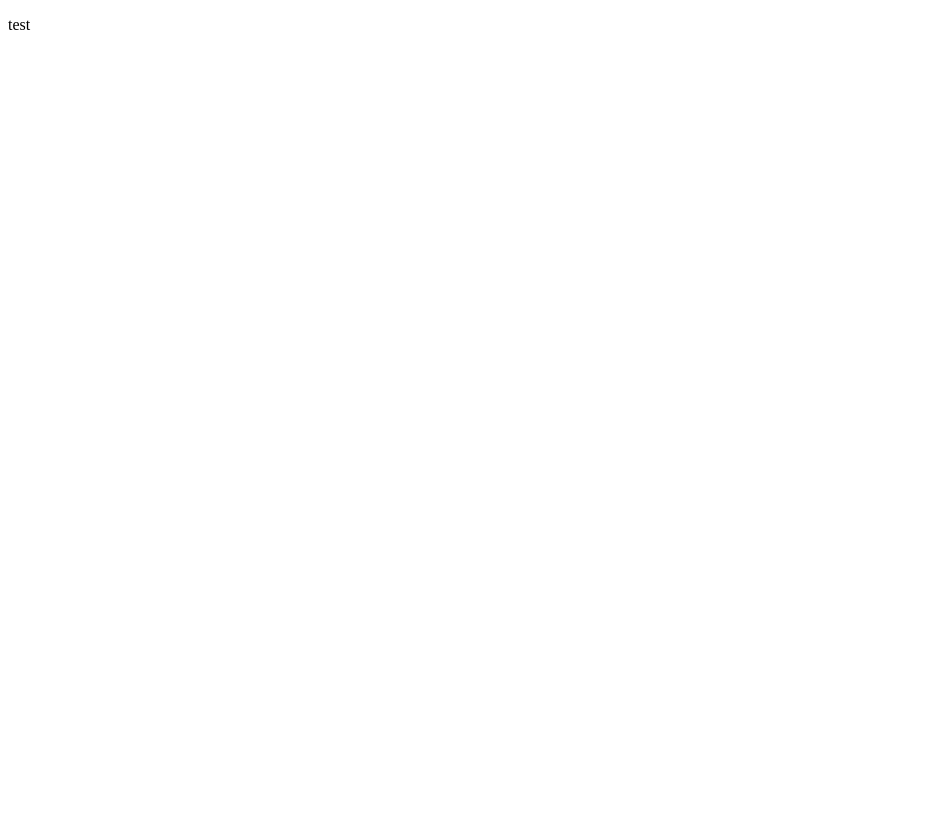
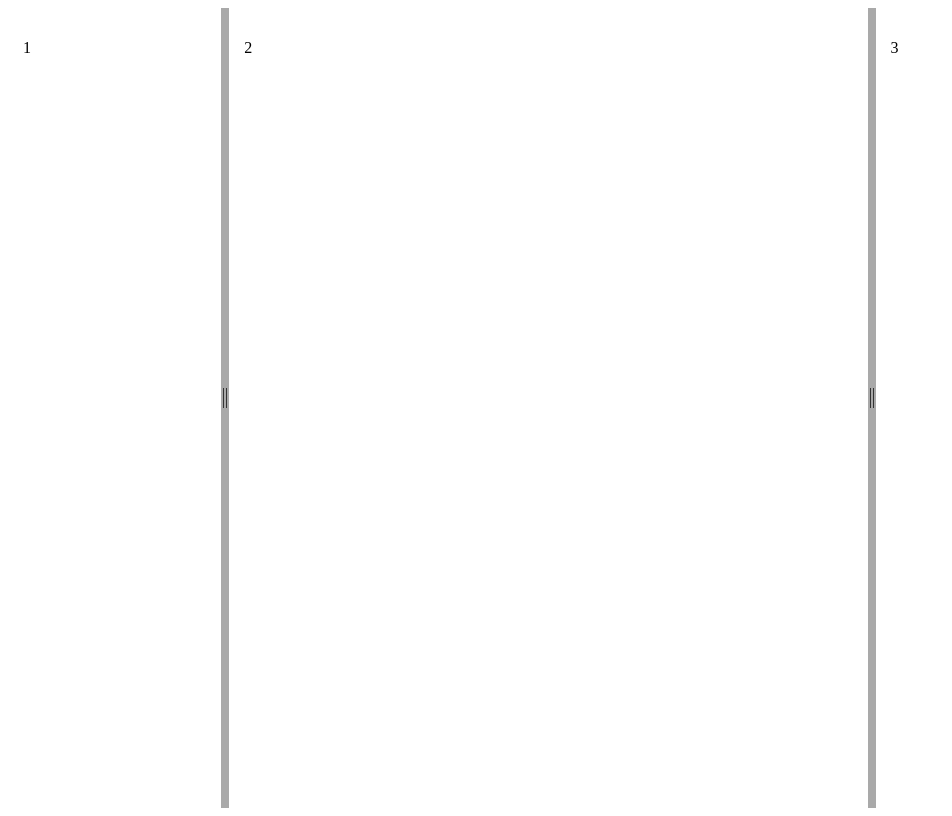
Before and after one commit to vinnikonduru/Overlay, a React app: page / in a window 1280 px wide. Shown: the whole page, without its empty margins (0-952 px from the left). Built offline with nearby package versions, Linux system fonts and the light colour scheme.

Commit message:
Resize layout start

```diff
--- a/package.json
+++ b/package.json
@@ -3,8 +3,12 @@
   "version": "0.1.0",
   "private": true,
   "dependencies": {
+    "@fortawesome/fontawesome-svg-core": "^1.2.27",
+    "@fortawesome/free-regular-svg-icons": "^5.12.1",
+    "@fortawesome/free-solid-svg-icons": "^5.12.1",
     "react": "^16.13.0",
     "react-dom": "^16.13.0",
+    "react-fontawesome": "^1.7.1",
     "styled-components": "^5.0.1"
   },
   "scripts": {
--- a/src/App.js
+++ b/src/App.js
@@ -1,5 +1,6 @@
 import React, { Component } from 'react';
 import './App.css';
+import ToolLayout from './Components/ToolLayout'
 
 
 class App extends Component {
@@ -14,7 +15,7 @@ class App extends Component {
   render() {
     return (
       <>
-      <p>test</p>
+      <ToolLayout />
       </>
     );
   }
--- /dev/null
+++ b/src/Components/ToolLayout.js
@@ -0,0 +1,34 @@
+import React, { Component } from 'react';
+import ToolPanels from '../Components/ToolPanels';
+
+class ToolLayout extends Component {
+  constructor(props){
+    super(props);
+
+  }
+
+
+  render() {
+    return (
+      <React.Fragment>
+         <ToolPanels>
+        <div>
+         <p>1</p>
+        </div>
+
+        <div>
+        <p>2</p>
+        </div>
+
+        <div>
+        <p>3</p>
+        </div>
+      </ToolPanels>
+      </React.Fragment>
+
+
+    );
+  }
+}
+
+export default ToolLayout;
--- /dev/null
+++ b/src/Components/ToolPanels.js
@@ -0,0 +1,85 @@
+import React, { useRef, useState, useEffect } from 'react';
+import './toolpanels.css'
+
+export default function ToolPanels(props){
+  const [properties, setProperties] = useState({
+    isDragging: false,
+    layout_resize_panel:null,
+    delta: 0,
+    initialPos : 0
+  });
+  const [panels, setPanel] = useState([200,900,400])
+  const devRef = useRef();
+
+  useEffect(() => {
+    devRef.current.addEventListener('mousemove', resizePanel);
+    devRef.current.addEventListener('mouseup', stopResize);
+    devRef.current.addEventListener('mouseleave', stopResize);
+    return () => {
+      devRef.current.removeEventListener('mousemove', resizePanel);
+      devRef.current.removeEventListener('mouseup', stopResize);
+      devRef.current.removeEventListener('mouseleave', stopResize);
+
+    }
+  });
+  const startResize = (event, index ) => {
+    event.persist();
+    setProperties(( prevProperties ) => ({
+      ...prevProperties,
+      isDragging: true,
+      layout_resize_panel: index,
+      initialPos : event.clientX
+    }));
+  }
+
+  const stopResize = () => {
+    if(properties.isDragging){
+      setProperties({
+        ...properties,
+        isDragging: false,
+        delta: 0,
+        layout_resize_panel: null,
+        initialPos: 0
+      });
+      let newPanels = [...panels];
+      newPanels[properties.layout_resize_panel] = (panels[properties.layout_resize_panel] || 0) - properties.delta;
+      newPanels[properties.layout_resize_panel - 1] = (panels[properties.layout_resize_panel - 1] || 0) + properties.delta;
+      setPanel(newPanels);
+
+    }
+  }
+  const resizePanel = (event) => {
+    if(properties.isDragging){
+      const delta = event.clientX - properties.initialPos
+      setProperties({
+        ...properties,
+        delta: delta,
+      })
+    }
+  }
+
+  const rest = props.children.slice(1);
+
+  return(
+
+    <div ref={devRef} className="panel-container" onMouseUp={() => stopResize()}>
+            <div className="panel" style={{ width: panels[0] }}>
+                {props.children[0]}
+            </div>
+            {[].concat(...rest.map((child, i) => {
+                return [
+                    <div onMouseDown={(e) => startResize(e, i + 1)}
+                        key={"resizer_" + i}
+                        style={properties.layout_resize_panel === i + 1 ? { left: properties.delta } : {}}
+                        className="resizer"></div>,
+                    <div key={"panel_" + i} className="panel"
+                        style={{ width: i === 0 ? `calc(100% - ${panels[0]}px - ${panels[2]}px)` : panels[i + 1], minHeight: i === 1 ? '300px' : '', overflow: i === 1 ? 'scroll' : '', overflowX: i === 0 ? 'hidden' : '' }}>
+                        {child}
+                    </div>
+                ]
+            }))}
+        </div>
+
+  )
+
+}
--- /dev/null
+++ b/src/Components/toolpanels.css
@@ -0,0 +1,40 @@
+.panel-container {
+  display: flex;
+  min-height: 100vh;
+}
+
+.panel {
+  background: white;
+  padding: 15px;
+}
+.panel:nth-child(3) {
+  overflow: scroll;
+
+}
+.resizer {
+  width: 8px;
+  background: darkGray;
+  position: relative;
+  cursor: col-resize;
+  flex-shrink: 0;
+  -webkit-user-select: none;  /* Chrome all / Safari all */
+  -moz-user-select: none;     /* Firefox all */
+  -ms-user-select: none;      /* IE 10+ */
+  user-select: none;          /* Likely future */
+}
+
+.resizer::after,
+.resizer::before {
+  content: "";
+  border-left: 1px solid #333;
+  position: absolute;
+  top: 50%;
+  transform: translateY(-100%);
+  right: 0;
+  display: inline-block;
+  height: 20px;
+  margin: 0 2px;
+}
+.resizer::before {
+  left: 0;
+}
```
Also changed, not shown: 1 other file (tests, documents, lock files or other folders).
